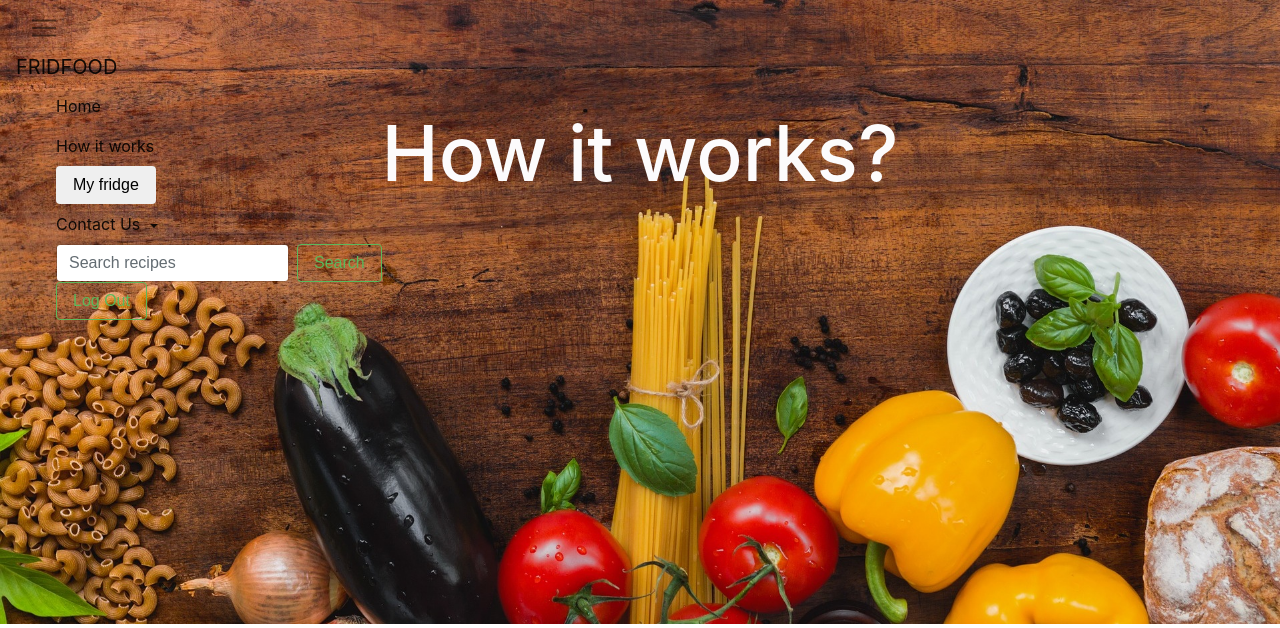
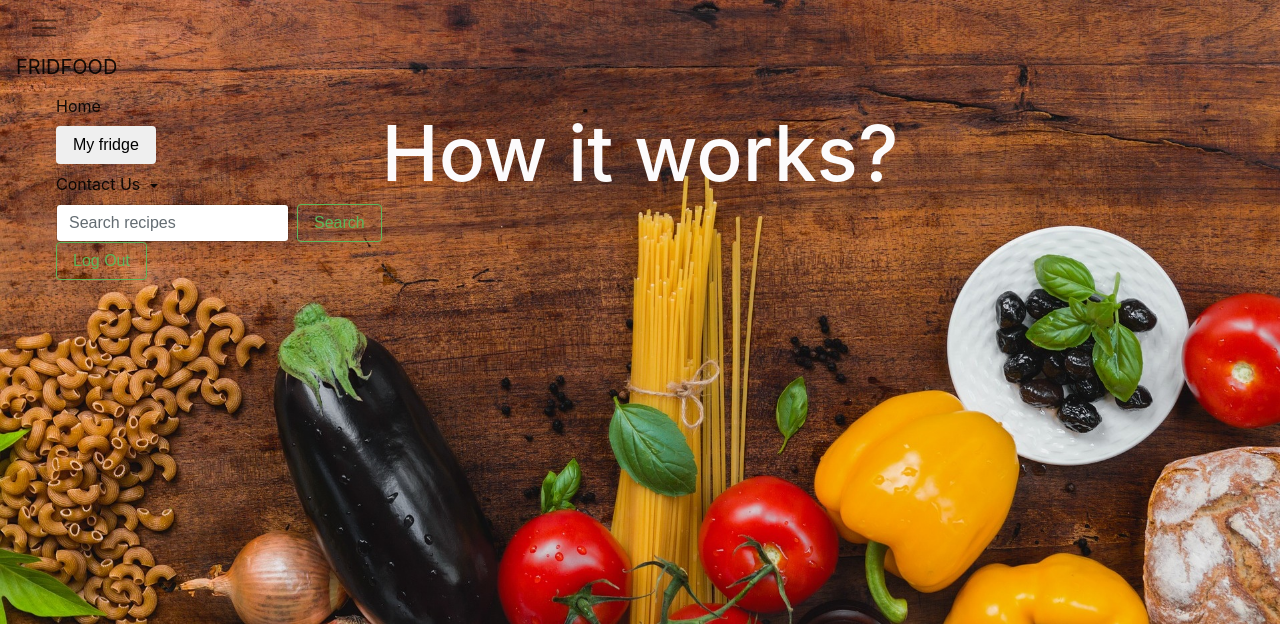
Before and after one commit to thuynguyen-nht/FRIDFOOD, a Node server app: page /main in a window 1280 px wide, after a click that opens the changed part. Shown: the top 628 px of the page. Run offline with Node 20, Linux system fonts and the light colour scheme; some libraries are stand-ins or nearby versions.

Commit message:
fix navbar

```diff
--- a/views/mainPage.handlebars
+++ b/views/mainPage.handlebars
@@ -11,12 +11,9 @@
     <ul class="navbar-nav ml-auto mt-2 mt-lg-0">
       <li class="nav-item active">
         {{!-- <button type="button" class="btn btn-light page-links" id="main">Home</button> --}}
-        <a class="nav-link" href="/main">Home</a>
+        <a class="nav-link" href="../main">Home</a>
       </li>
-      <li class="nav-item active">
-        {{!-- <button type="button" class="btn btn-light page-links">How it works</button> --}}
-        <a class="nav-link" href="/main">How it works</a>
-      </li>
+
       {{!-- <li class="nav-item active">
         <button type="button" class="btn btn-light page-links">My recipes</button>
 
```
Also changed, not shown: views/myFridge.handlebars (+3 -7 lines).
